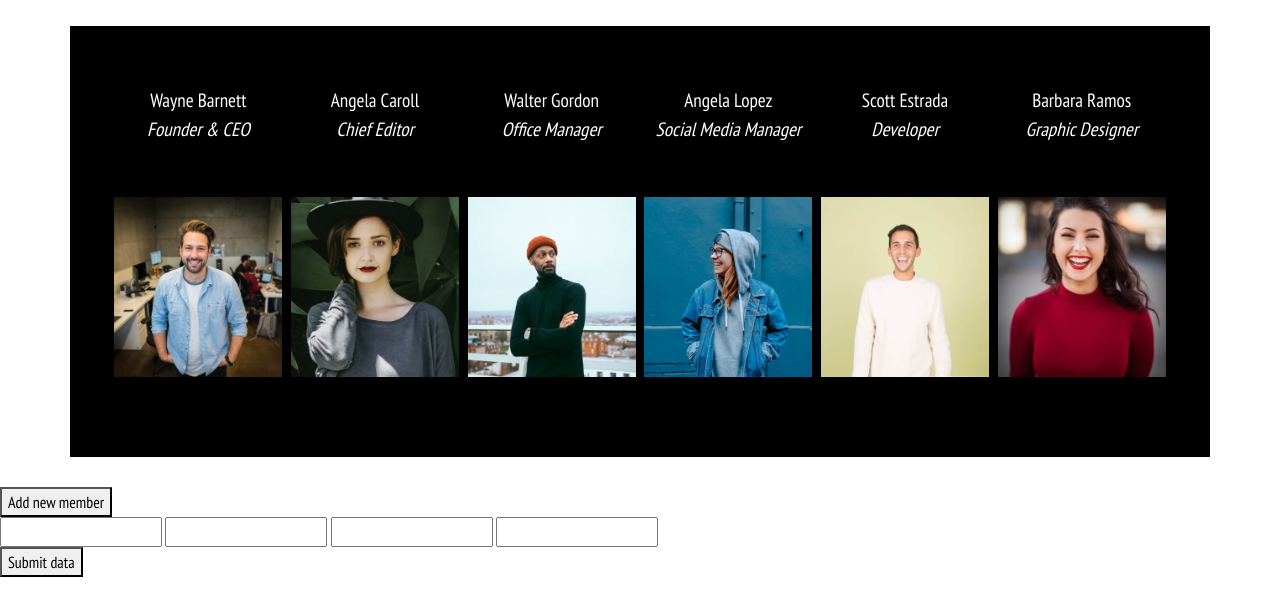
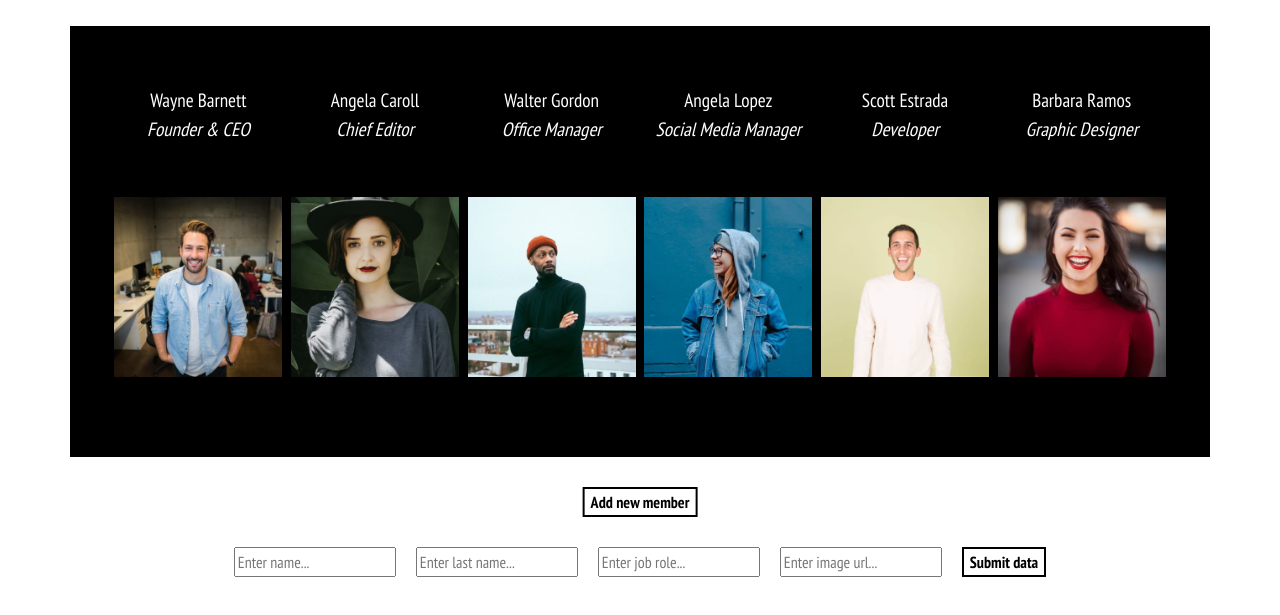
Before and after one commit to Roberta-Colombo/js-our-team, a plain HTML site: page index.html in a window 1280 px wide. Both pictures are taken after a click on the button "Add new member". Shown: the part 117-732 px from the top of the page. Drawn offline with nearby package versions, Linux system fonts and the light colour scheme.

Commit message:
Aggiunto style section new member

```diff
--- a/css/style.css
+++ b/css/style.css
@@ -31,3 +31,21 @@ h2 {
 .show {
     display: block;
 }
+
+#add-btn {
+    position: relative;
+    left: 50%;
+    transform: translate(-50%);
+    margin-bottom: 30px;
+}
+
+input {
+    margin-right: 20px;
+}
+
+.my-button {
+    background-color: white;
+    border: 2px solid black;
+    font-weight: bold;
+
+}
--- a/index.html
+++ b/index.html
@@ -18,16 +18,21 @@
 
     <div class="new-member-section">
 
-        <button id="add-btn">Add new member</button>
+        <button id="add-btn" class="my-button">Add new member</button>
 
-        <form id="new-member-form" class="d-none">
-            <input id="field-name" type="text">
-            <input id="field-last-name" type="text">
-            <input id="field-role" type="text">
-            <input id="field-image" type="text">
+        <form id="new-member-form" class="d-none mb-5 d-flex justify-content-center">
+
+            <input id="field-name"  type="text" placeholder="Enter name...">
+            <input id="field-last-name"  type="text"
+            placeholder="Enter last name...">
+            <input id="field-role"
+            placeholder="Enter job role..."
+             type="text">
+            <input id="field-image" type="text"
+            placeholder="Enter image url...">
+
+            <button id="submit" class="my-button">Submit data</button>
         </form>
-
-        <button id="submit">Submit data</button>
 
     </div>
 
--- a/js/script.js
+++ b/js/script.js
@@ -90,11 +90,13 @@ function addForm(){
     // sectionNewMember.append(fieldLastName);
     // sectionNewMember.append(fieldRole);
     // sectionNewMember.append(fieldimage);
-    const newForm = document.getElementById('new-member-form').classList.remove("d-none").classList.add("show");
+    const newForm = document.getElementById('new-member-form').classList.remove("d-none");
+    newForm.classList.add("show");
 }
 
 function collectData(){
     const newMemberData = [];
+
     const newName = document.getElementById('field-name').value;
     newMemberData.push(newName);
     const newLastName = document.getElementById('field-last-name').value;
@@ -105,21 +107,9 @@ function collectData(){
     newMemberData.push(newImage);
 
     console.log(newMemberData);
-
-
-
-
 }
-
-
 
 
 addBtn.addEventListener('click', addForm);
 
 submitBtn.addEventListener('click', collectData);
-
-
-
-// function addNewMember(){
-
-// }
```
